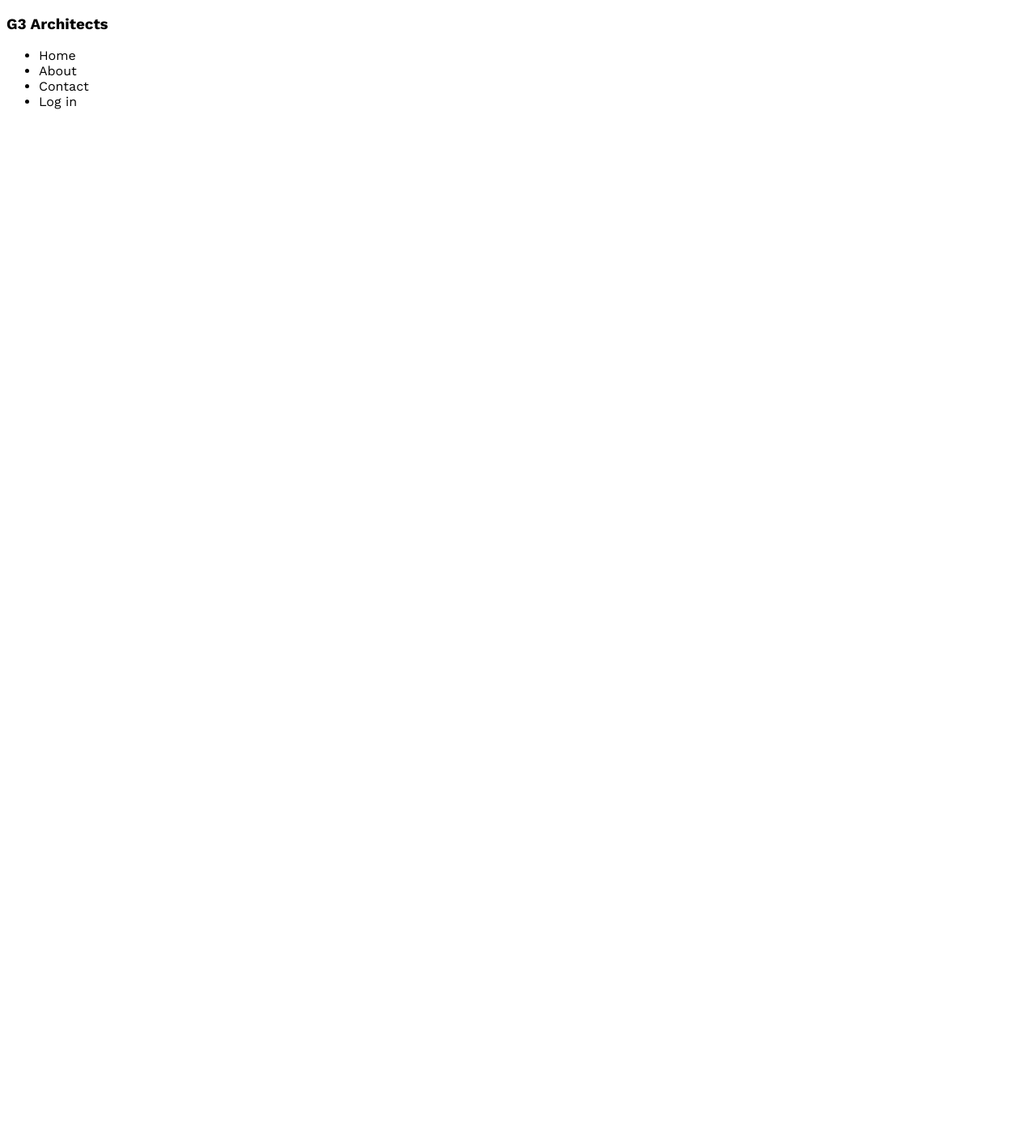
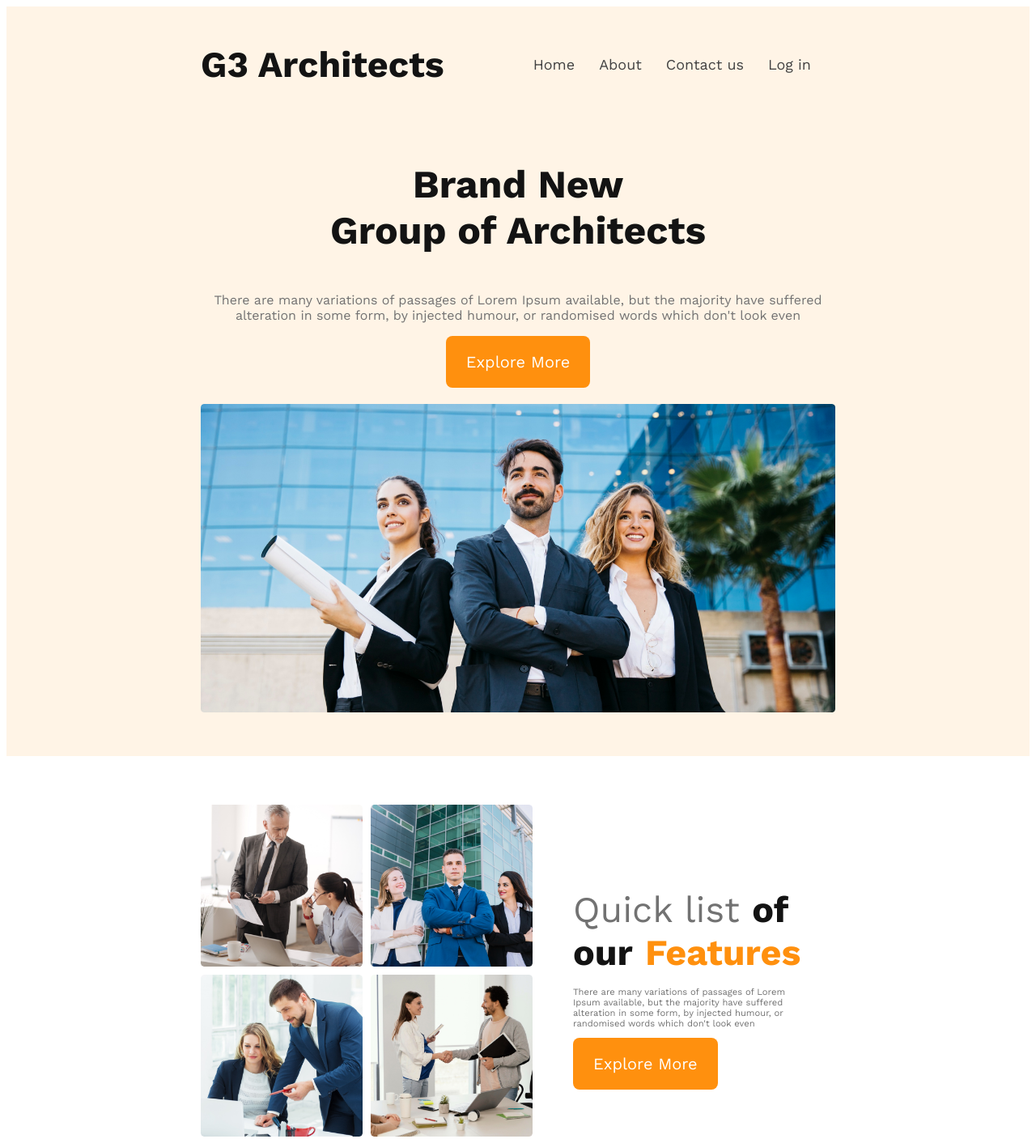
Before and after one commit to Shihab0077/g3-architect-website, a plain HTML site: page index.html in a window 1280 px wide. Shown: the whole page at 81% size. Before the commit the page ends 800 px from the top, so only its background shows below. Drawn offline with nearby package versions, Linux system fonts and the light colour scheme.

Commit message:
finsihed teaam section responsive

```diff
--- a/architect/architect.css
+++ b/architect/architect.css
@@ -7,3 +7,162 @@ font-family: 'Open Sans', sans-serif;
 font-family: 'Poppins', sans-serif;
 font-family: 'Work Sans', sans-serif;
   }
+
+/* header style */
+header{
+    background-color:  rgba(255, 144, 14, 0.10);;
+    padding: 0px 240px 50px;
+}
+nav{
+    display: flex;
+    justify-content: space-between;
+    align-items: center;
+}
+nav > ul{
+    display: flex;
+
+}
+nav li{
+    list-style: none;
+    margin-right: 30px;
+}
+nav li a{
+    text-decoration: none;
+    color: #424242;
+    font-size: 18px;
+    font-weight: 500;
+}
+.nav-title{
+    font-size: 2.8rem;
+    font-weight: 700;
+    color:  var(--Dark-01, #131313);
+}
+/* banner styles */
+.banner-content{
+    max-width: 800px;
+    text-align: center;
+    margin: 0 auto;
+}
+.banner-title{
+    font-size: 3rem;
+    font-weight: 700;
+    color: #131313;
+}
+.banner-subtitle{
+    color: var(--Dark-03, #727272)
+}
+.banner-image{
+   width: 100%;
+   margin-top: 20px;
+
+}
+.primary-btn{
+    border-radius: 8px;
+    background: #FF900E;
+    padding: 20px 25px;
+    color: #fff;
+    font-size: 1.25rem;
+    cursor: pointer;
+    border: 0;
+}
+
+/* main styles */
+main{
+    max-width: 1440px;
+    margin: 0 auto;
+}
+/* teams style */
+.teams-container{
+    margin: 60px 240px;
+    display: flex;
+    gap: 50px;
+    align-items: center;
+
+}
+.teams-image{
+    display: grid;
+    grid-gap: 10px;
+    grid-template-columns: repeat(2, 1fr);
+
+
+}
+.teams-image img{
+    width: 200px;
+    height: 200px;
+}
+.teams-content{
+    padding-right: 30px;
+}
+.team-title{
+    color: var(--Dark-03, #727272);
+font-size: 2.8rem;
+font-weight: 500;
+margin-bottom: 1rem;
+}
+.title1{
+    color: var(--Dark-01, #131313);
+    font-weight: 700;
+}
+.title2{
+    color: #FF900E;
+    font-weight: 700;
+}
+.team-subtitle{
+    color: var(--Dark-03, #727272);
+    font-size: .7rem;
+    font-weight: 400;
+    margin-top: 0;
+}
+.hide{
+    display: none;
+}
+/* mobile respoonsive */
+@media screen and (max-width:576px){
+    header{
+        padding: 10px;
+    }
+    nav{
+        flex-direction: column;
+    }
+
+    nav ul{
+        display: grid;
+        grid-template-columns: repeat(2, 1fr);
+        justify-content: space-around;
+        row-gap: 10px;
+    }
+
+    .teams-container{
+        flex-direction: column;
+        margin: 40px 10px;
+
+
+    }
+    .teams-image{
+        grid-template-columns: 1fr;
+
+    }
+    .teams-image img{
+        width: 100%;
+        height: 100%;
+    }
+
+}
+/* medium devices */
+@media screen and (min-width:576px) and (max-width:960px){
+    header{
+        padding: 20px;
+    }
+    nav{
+        flex-direction: column;
+
+    }
+    .teams-container{
+        flex-direction: column-reverse;
+        margin: 60px 80px;
+    }
+    .teams-image img{
+        width: 100%;
+        height: 100%;
+    }
+}
--- a/index.html
+++ b/index.html
@@ -9,17 +9,42 @@
     <script src="https://kit.fontawesome.com/464c52fe79.js" crossorigin="anonymous"></script>
 </head>
 <body>
-    <header>
-        <h3>G3 Architects</h3>
+    <header >
+      <nav>
+        <h3 class="nav-title">G3 Architects</h3>
         <ul>
-            <li>Home</li>
-            <li>About</li>
-            <li>Contact</li>
-            <li>Log in</li>
+            <li><a href="">Home</a></li>
+            <li><a href="">About</a></li>
+            <li><a href="">Contact us</a></li>
+            <li><a href="">Log in</a></li>
         </ul>
+      </nav>
+      <div class="banner">
+        <div class="banner-content">
+            <h3 class="banner-title">Brand New <br> Group of Architects </h3>
+        <p class="banner-subtitle">There are many variations of passages of Lorem Ipsum available, but the majority have suffered alteration in some form, by injected humour, or randomised words which don't look even</p>
+        <button class="primary-btn">Explore More</button>
+        </div>
+        <img class="banner-image" src="./images/banner.png" alt="">
+      </div>
     </header>
     <main>
-
+      <!-- Features Section -->
+      <section>
+        <div class="teams-container">
+          <div class="teams-image">
+            <img src="./images/team1.png" alt="">
+            <img src="./images/team2.png" alt="">
+            <img src="./images/team3.png" alt="">
+            <img src="./images/team4.png" alt="">
+          </div>
+          <div class="teams-content">
+            <h3 class="team-title">Quick list <span class="title1">of our</span> <span class="title2">Features</span></h3>
+            <p class="team-subtitle">There are many variations of passages of Lorem Ipsum available, but the majority have suffered alteration in some form, by injected humour, or randomised words which don't look even</p>
+            <button class="primary-btn">Explore More</button>
+          </div>
+        </div>
+      </section>
     </main>
     <footer>
 
```
